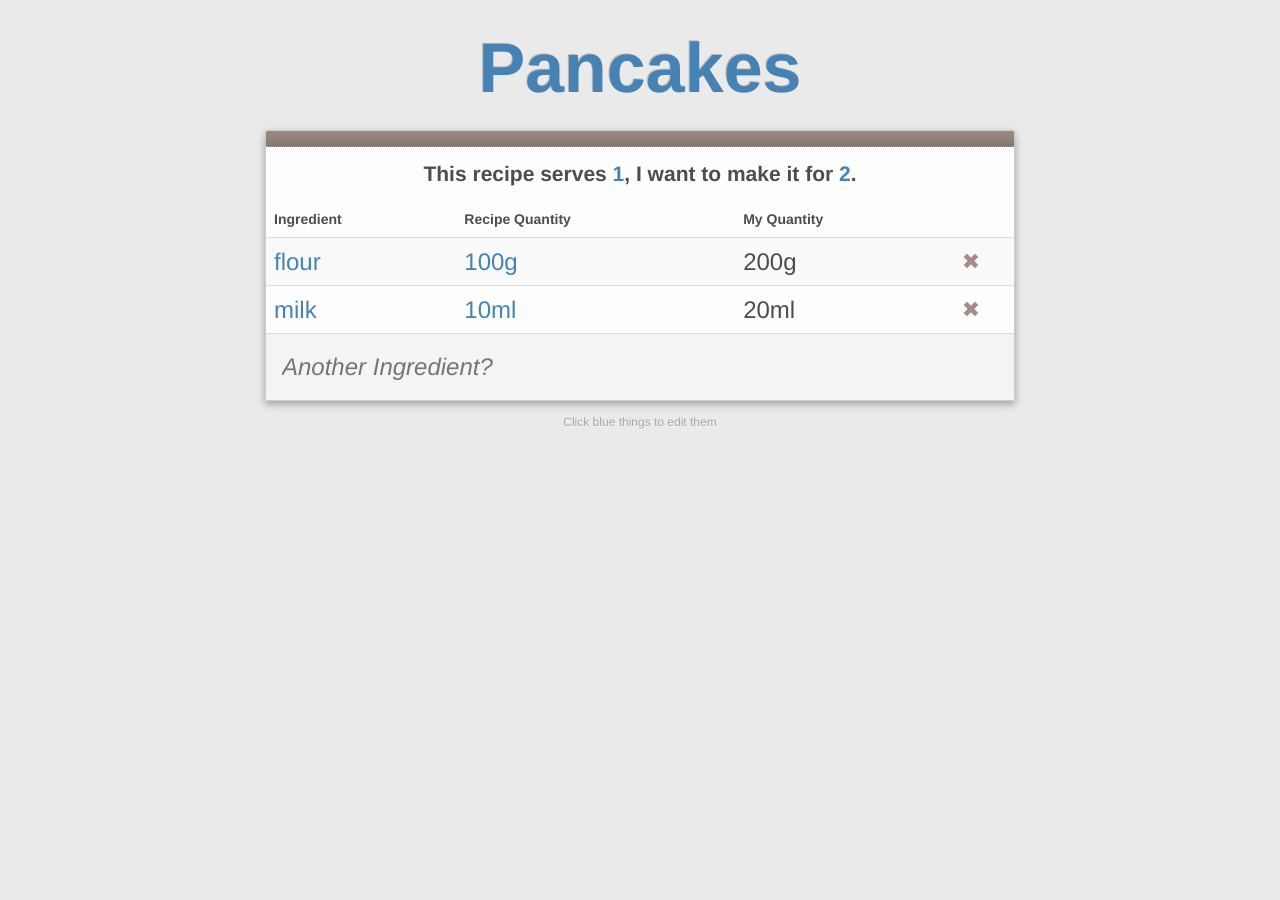
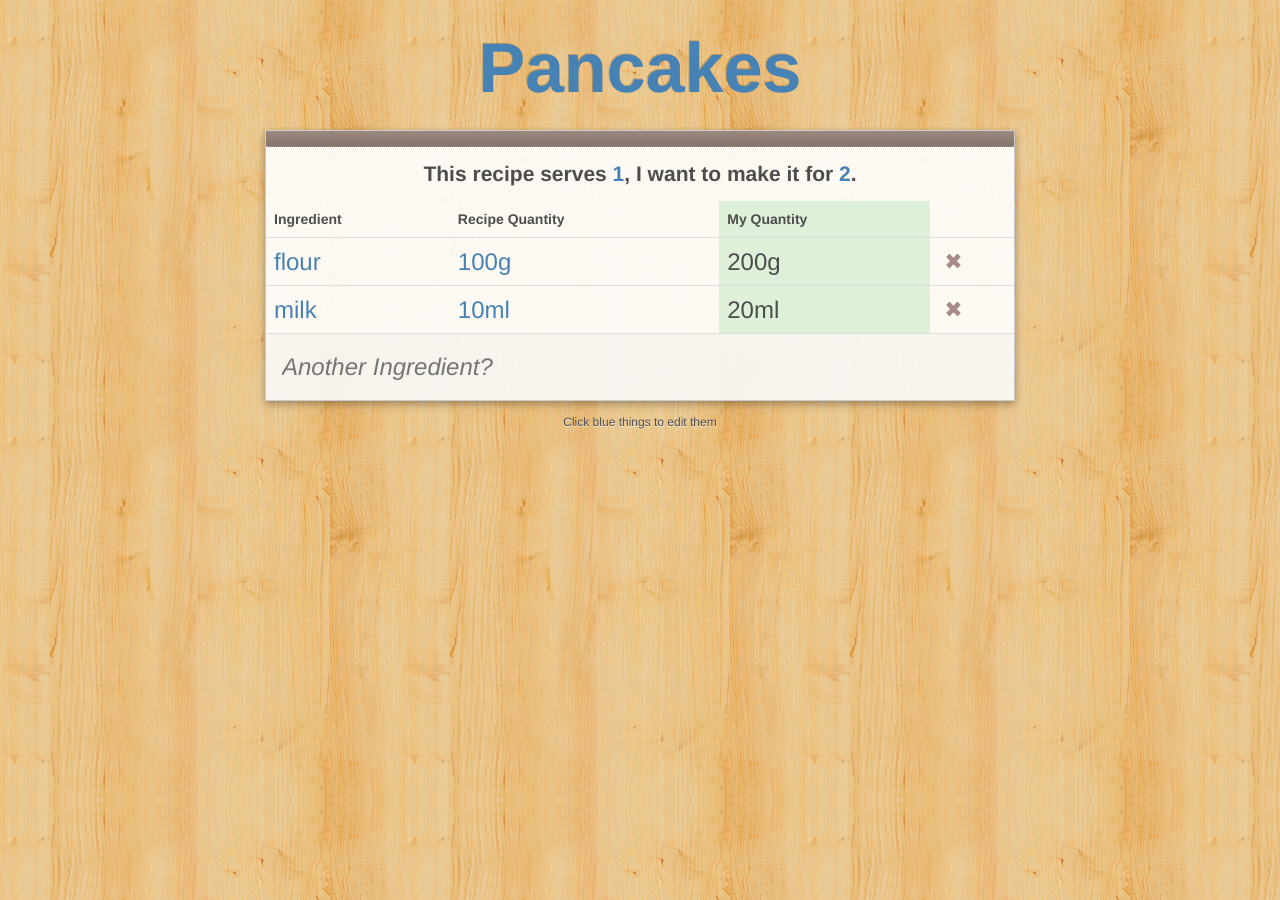
Before and after one commit to chromy/chromy.github.com, a Jekyll site: the page tray/index.html, which Jekyll copies as it is, in a window 1280 px wide. Built offline with Jekyll 4.4.1, drawn with Linux system fonts in a browser that asks for light colours.

Commit message:
some style changes

```diff
--- a/tray/index.html
+++ b/tray/index.html
@@ -28,7 +28,13 @@
         I want to make it for
         {{view "Baking.EditableNumberView" valueBinding="userServings" editable=true}}.
         </h2>
-        <table id="ingredient-table" class="table table-striped">
+        <table id="ingredient-table" class="table">
+          <colgroup>
+            <col></col>
+            <col></col>
+            <col class="result"></col>
+            <col class="destroy"></col>
+          </colgroup>
           <thead>
             <tr>
               <th>Ingredient</th>
--- a/tray/style.css
+++ b/tray/style.css
@@ -291,6 +291,14 @@ label[for='toggle-all'] {
 	transition: all 0.2s;
 }
 
+colgroup col.result {
+  background-color: #dff0d8;
+}
+
+colgroup col.destroy {
+    text-align: center !important;
+}
+
 #ingredient-table tbody tr td .destroy:hover {
 	text-shadow: 0 0 1px #000,
 				 0 0 10px rgba(199, 107, 107, 0.8);
@@ -301,12 +309,15 @@ label[for='toggle-all'] {
 	transform: scale(1.3);
 }
 
-#ingredient-table tbody tr td .destroy:after {
+#ingredient-table tbody tr td .destroy:before {
 	content: '✖';
 }
 
-#ingredient-table tbody tr td:hover .destroy {
-	display: block;
+#ingredient-table tbody tr td .destroy {
+    width: 30px;
+}
+
+#ingredient-table tbody tr td > .destroy {
 }
 
 #ingredient-list li .edit {
@@ -364,7 +375,6 @@ label[for='toggle-all'] {
 
 #info {
 	margin: 5px auto 0;
-	color: #a6a6a6;
 	font-size: 12px;
 	text-shadow: 0 1px 0 rgba(255, 255, 255, 0.7);
 	text-align: center;
```
Also changed, not shown: tray/bg.png (added), tray/bg_2.png (added). Lines whose indentation alone changed are shown as unchanged.
